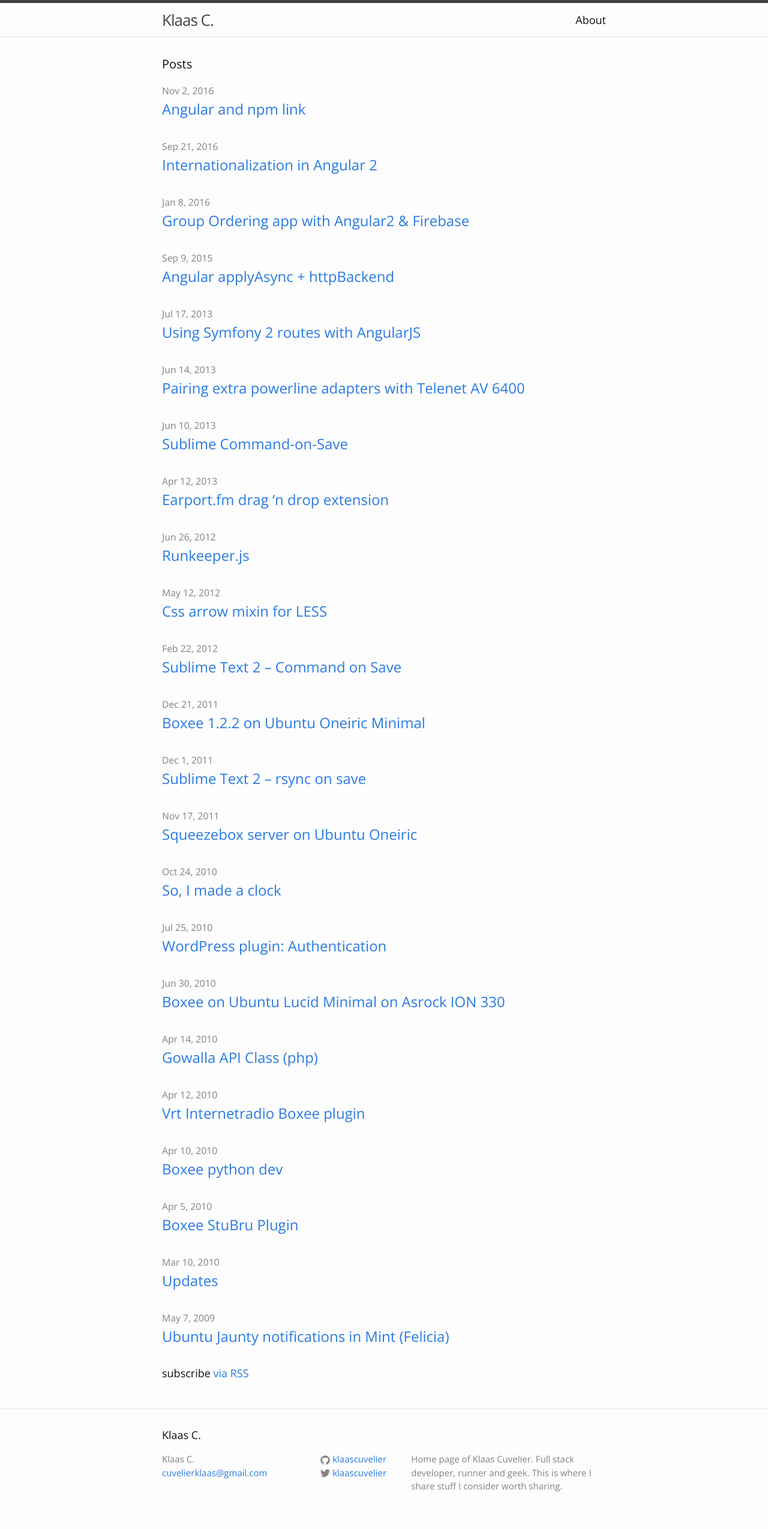
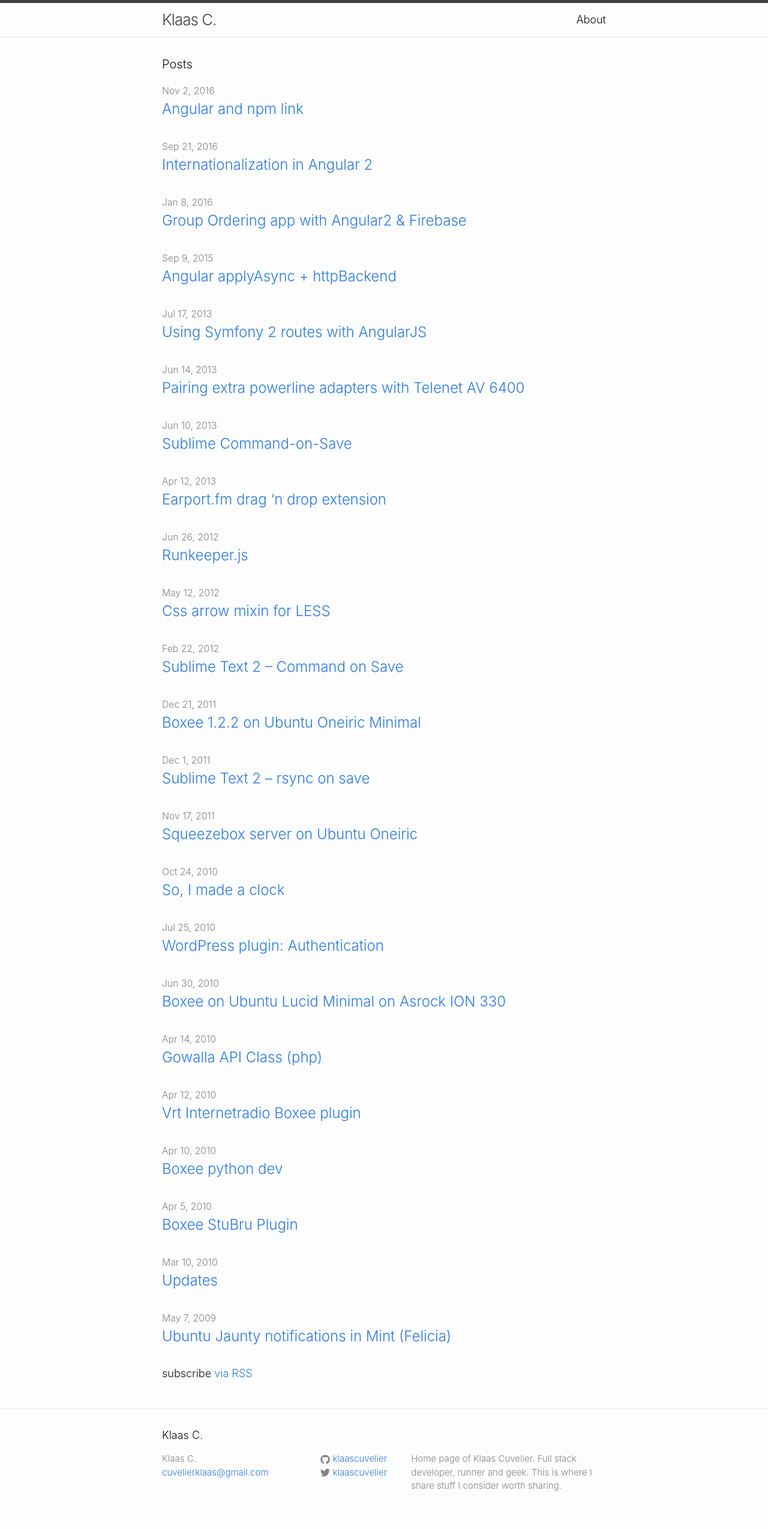
Before and after one commit to klaascuvelier/klaascuvelier.github.io, a Jekyll site: the page built from index.html, in a window 1280 px wide. Shown: the whole page at 60% size. Built offline with Jekyll 4.4.1, drawn with Linux system fonts in a browser that asks for light colours; the list of posts is cut into pages by our own code.

Commit message:
use system fonts

```diff
--- a/css/main.scss
+++ b/css/main.scss
@@ -2,12 +2,12 @@
 # Only the main Sass file needs front matter (the dashes are enough)
 ---
 @charset "utf-8";
-@import url(http://fonts.googleapis.com/css?family=Open+Sans:400,300,700,600,800);
 
 
 
 // Our variables
-$base-font-family: Open Sans, Helvetica, Arial, sans-serif;
+//$base-font-family: Open Sans, Helvetica, Arial, sans-serif;
+$base-font-family: -apple-system, BlinkMacSystemFont, "Segoe UI", "Roboto", "Oxygen", "Ubuntu", "Cantarell", "Fira Sans", "Droid Sans", "Helvetica Neue", sans-serif;
 $base-font-size:   18px;
 $small-font-size:  $base-font-size * 0.875;
 $base-line-height: 1.5;
```
